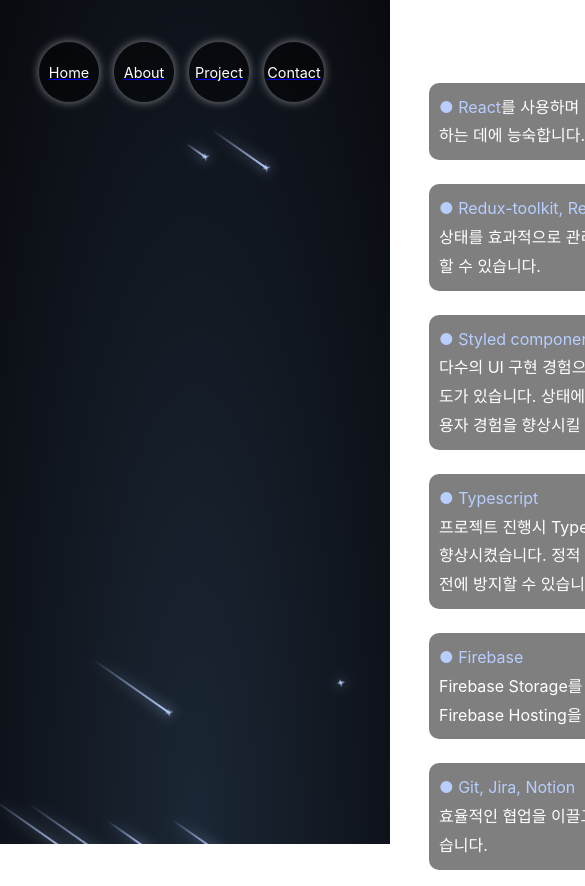
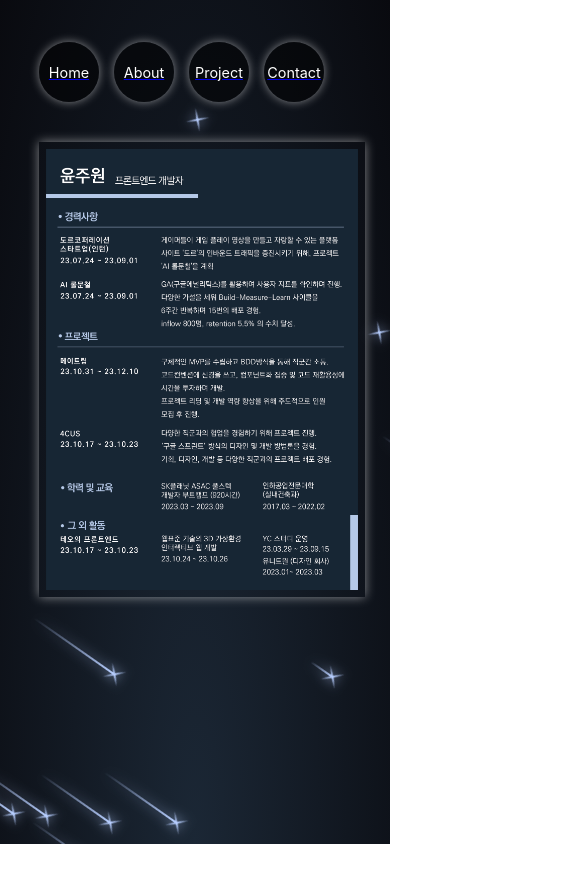
Before and after one commit to YoonJoowon/portfolio, a React (Create React App) app: page /About in a window 390 px wide. Shown: the top 886 px of the page, 585 px wide, since content can reach past the window. Built offline with nearby package versions, Linux system fonts and the light colour scheme.

Commit message:
feat : about page 반응형 웹 완료

```diff
--- a/src/component/resume.jsx
+++ b/src/component/resume.jsx
@@ -27,12 +27,15 @@ const fadeIn = keyframes`
 `;
 
 const ResumeImgBox = styled.div`
-  /* position: absolute;
-  top: 10%;
-  left: 10%; */
+  width: 550px;
+
+  @media (max-width: 850px) {
+    width: 80%;
+  }
 
   @media (max-width: 768px) {
-    display: none;
+    margin-top: 100px;
+    width: 500px;
   }
 `;
 
@@ -46,6 +49,10 @@ const ResumeImg = styled.img`
   margin: 20px;
   position: relative;
   cursor: pointer;
+
+  @media (max-width: 768px) {
+    margin: auto;
+  }
 
   /* 박스 내부의 요소들에 대한 스타일 */
   &::before,
--- a/src/pages/About.jsx
+++ b/src/pages/About.jsx
@@ -88,20 +88,26 @@ const ResumeBox = styled.div`
   left: 10%;
   width: 1200px;
   height: 100%;
+  margin-left: 100px;
+
+  @media (max-width: 1600px) {
+    margin-left: 0px;
+  }
+
+  @media (max-width: 1480px) {
+    width: 80%;
+  }
 `;
 
 const TextBox = styled.div`
-  /* position: absolute;
-  top: 48%;
-  right: 14%;
-  transform: translate(-50%, -50%); */
+  margin-left: 100px;
 
   a {
     text-decoration: none;
   }
 
-  @media (max-width: 768px) {
-    margin: auto;
+  @media (max-width: 1480px) {
+    display: none;
   }
 `;
 
```
